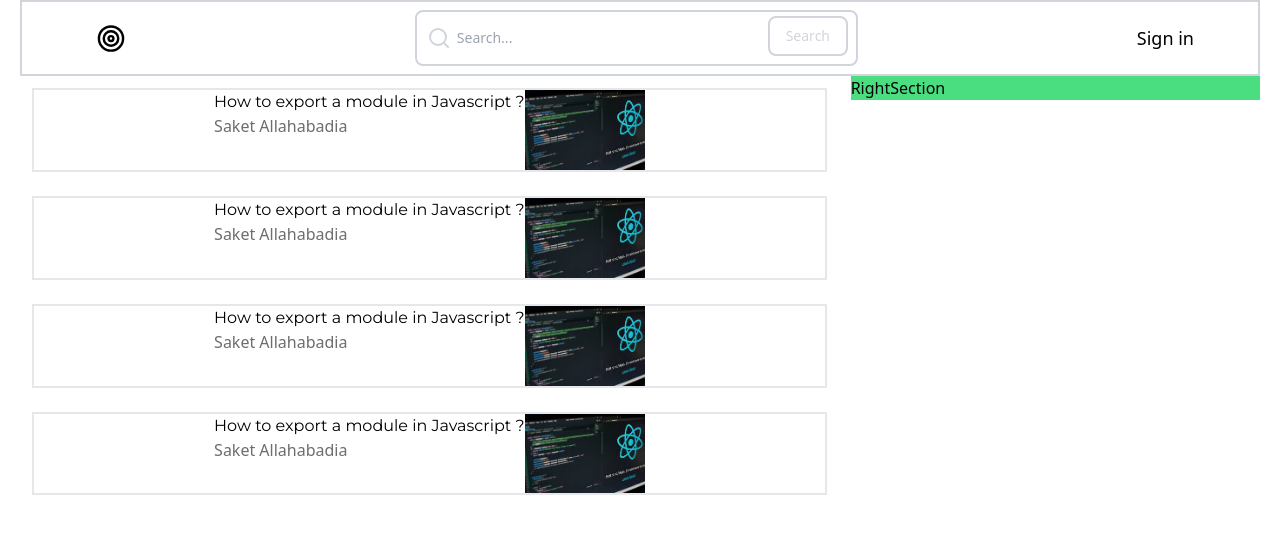
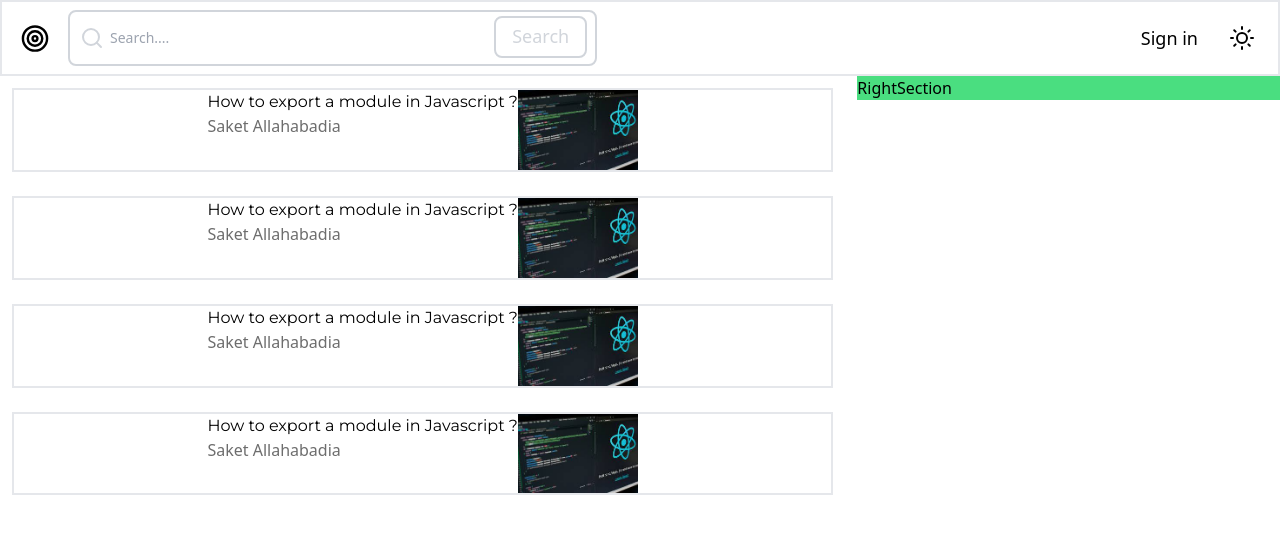
Before and after one commit to ashwin-maurya/BlogLink, a React (Vite) app in the folder client/: page / in a window 1280 px wide. Shown: the top 534 px of the page. Built offline with nearby package versions, Linux system fonts and the light colour scheme; a web font is replaced by a local one.

Commit message:
merged navbar and blogs page

```diff
--- a/client/src/Assets/icons/index.js
+++ b/client/src/Assets/icons/index.js
@@ -1,6 +1,8 @@
 import headerLogo from './target.svg'
 import hamburger from './menu.svg'
 import search from './search.svg'
+import light from './light.svg'
+import dark from './dark.svg'
 export {
-    headerLogo, hamburger, search
+    headerLogo, hamburger, search,dark,light
 }
--- a/client/src/components/common/Navbar.jsx
+++ b/client/src/components/common/Navbar.jsx
@@ -1,15 +1,40 @@
-import { headerLogo, hamburger } from "../../assets/icons";
+import { useState } from "react";
+import { headerLogo, hamburger, light, dark } from "../../assets/icons";
 import Search from "./Search";
+
 const Nav = () => {
+  const [darkMode, setDarkMode] = useState(false);
+
+  const toggleDarkMode = () => {
+    setDarkMode(!darkMode);
+  };
+
   return (
-    <header className="sm:padding-x py-2  z-10 w-full border-2 border-gray-300 ">
+    <header className="sticky top-0 border-2  border-gray-200 bg-white sm:px-2 py-2 z-10 w-full">
       <nav className="flex justify-between items-center">
-        <a href="/">
-          <img className="m-0 w-[50px] h-[29px]" src={headerLogo} alt="logo" />
-        </a>
-        <Search />
-        <div className="flex gap-2 text-lg leading-normal font-medium max-md:hidden">
-          <a href="/">Sign in</a>
+        <div className="flex items-center w-[70%]">
+          <a href="/">
+            <img
+              className="m-0 w-[50px] h-[29px]"
+              src={headerLogo}
+              alt="logo"
+            />
+          </a>
+          <Search />
+        </div>
+        <div className="flex items-center w-auto">
+          <div className="flex gap-2 text-lg leading-normal font-medium max-md:hidden px-4 hover:text-blue-600">
+            <a href="/">Sign in</a>
+          </div>
+          <div className="flex gap-2 px-4 text-lg leading-normal font-medium ">
+            <button onClick={toggleDarkMode}>
+              {darkMode ? (
+                <img src={dark} alt="dark" />
+              ) : (
+                <img src={light} alt="light" />
+              )}
+            </button>
+          </div>
         </div>
         <div className="hidden max-md:block">
           <img
--- a/client/src/components/common/Search.jsx
+++ b/client/src/components/common/Search.jsx
@@ -3,7 +3,7 @@ import { search } from "../../assets/icons";
 export default function Search() {
   return (
     <>
-      <form className="max-md:hidden w-[40%]">
+      <form className="max-md:hidden w-[60%] ml-2">
         <label className="mb-2 text-sm font-medium text-gray-900 sr-only dark:text-white">
           Search
         </label>
@@ -14,13 +14,13 @@ export default function Search() {
           <input
             type="text"
             id="search"
-            className="group block w-full p-4 pl-10 text-sm rounded-lg text-gray-900 border-2 border-gray-300 focus:border-blue-300 outline-none transition-colors duration-300 ease-in-out"
-            placeholder="Search..."
+            className="group block w-full p-4 pl-10 text-sm rounded-lg text-gray-900 border-2 border-gray-300 hover:border-blue-300 focus:border-blue-300 outline-none transition-colors duration-300 ease-in-out"
+            placeholder="Search...."
             required
           />
           <button
             type="submit"
-            className="text-gray-300 absolute right-2.5 bg-white bottom-2.5 border-2 border-gray-300 hover:border-blue-300 hover:bg-blue-600 font-medium rounded-lg text-sm px-4 py-2 transition-opacity duration-300 ease-in-out group-focus:text-blue-600"
+            className="text-gray-300 absolute right-2.5 bg-white bottom-2 border-2 border-gray-300 hover:border-blue-300 hover:bg-blue-600 font-medium rounded-lg text-lg px-4 py-2 transition-opacity duration-300 ease-in-out group-focus:text-blue-600"
             id="search-button"
           >
             Search
--- a/client/src/index.css
+++ b/client/src/index.css
@@ -14,7 +14,7 @@
 
 @layer components {
   .max-container {
-    max-width: 1240px;
+    max-width: 1500px;
     margin: 0 auto;
   }
 
```
Also changed, not shown: client/src/Assets/icons/dark.svg (added), client/src/Assets/icons/light.svg (added).
